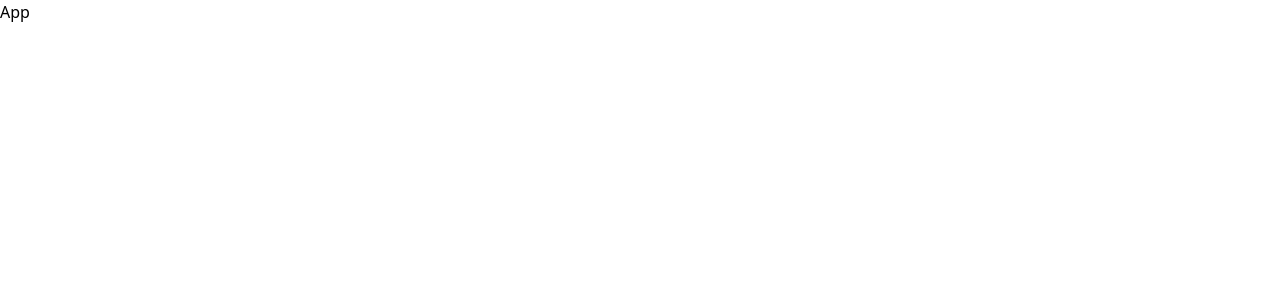
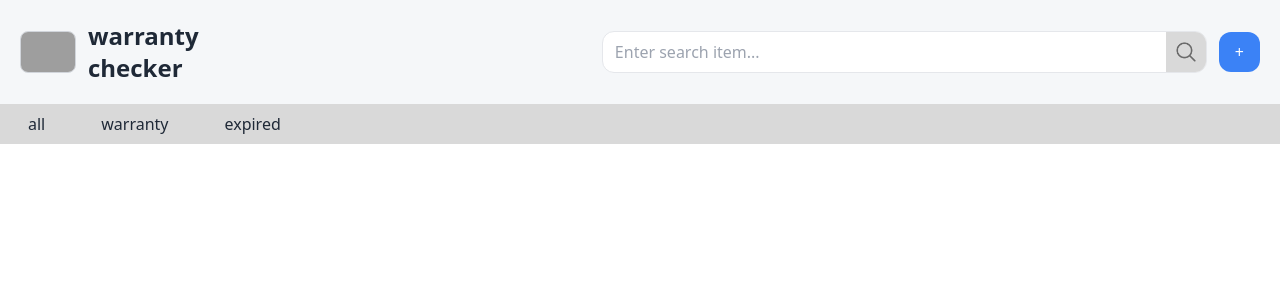
Before and after one commit to Zlatonn/warranty-checker, a React (Vite) app: page / in a window 1280 px wide. Shown: the top 300 px of the page. Built offline with nearby package versions, Linux system fonts and the light colour scheme; grey boxes are pictures that could not be loaded.

Commit message:
feat: create navbar

```diff
--- a/index.html
+++ b/index.html
@@ -3,7 +3,7 @@
   <head>
     <meta charset="UTF-8" />
     <meta name="viewport" content="width=device-width, initial-scale=1.0" />
-    <title>Waranty Expiry Checker</title>
+    <title>Warranty Checker</title>
   </head>
   <body>
     <div id="root"></div>
--- a/src/App.tsx
+++ b/src/App.tsx
@@ -1,5 +1,11 @@
+import NavBar from "./components/navbar/navbar";
+
 function App() {
-  return <div>App</div>;
+  return (
+    <div className="min-h-screen p-0 m-0 flex flex-col items-center">
+      <NavBar />
+    </div>
+  );
 }
 
 export default App;
--- /dev/null
+++ b/src/components/navbar/Navbar.tsx
@@ -0,0 +1,51 @@
+import searchIcon from "../../assets/search_icon.png";
+
+const NavBar = () => {
+  return (
+    <div className="w-full bg-[#f5f7f9] flex flex-col">
+      {/* Header */}
+      <div className="flex flex-col p-5 gap-3 sm:flex-row sm:items-center sm:justify-between">
+        {/* icon & application name*/}
+        <div className="flex items-center gap-3">
+          <div className="w-10 sm:w-12 lg:w-14 ">
+            <img
+              src="https://i.pinimg.com/736x/c0/98/11/c09811f91b1b1dae29e16cc782aaf48a.jpg "
+              className="object-cover rounded-lg border-[1px] border-gray-300"
+            />
+          </div>
+          <div className="flex flex-col text-gray-800 font-bold text-lg sm:text-xl lg:text-2xl">
+            <p>warranty</p>
+            <p>checker</p>
+          </div>
+        </div>
+        {/* search box & create button */}
+        <div className="flex items-center justify-between gap-3">
+          <div className="flex-1 flex-grow-2 flex items-center justify-between bg-white border-[1px] border-gray-200 rounded-xl overflow-hidden">
+            <input
+              type="text"
+              placeholder="Enter search item..."
+              className="flex-1 bg-transparent pl-3 border-none outline-none sm:pr-40 lg:pr-80"
+            />
+            <button className=" w-10 p-2 bg-[#d9d9d9]">
+              <img src={searchIcon} className="object-cover" />
+            </button>
+          </div>
+          <button className="h-10 px-4  inline-flex justify-center items-center bg-blue-500 duration-300 hover:bg-blue-300 text-white rounded-xl">
+            +
+          </button>
+        </div>
+      </div>
+
+      {/* Sub-header */}
+      <div className="w-full bg-[#d9d9d9]">
+        <div className="flex items-center py-1 px-5 gap-5 text-gray-800 sm:gap-10 lg:gap-15">
+          <p className="px-2 py-1 rounded-md duration-300 hover:bg-gray-100 cursor-pointer">all</p>
+          <p className="px-2 py-1 rounded-md hover:bg-gray-100 cursor-pointer">warranty</p>
+          <p className="px-2 py-1 rounded-md hover:bg-gray-100 cursor-pointer">expired</p>
+        </div>
+      </div>
+    </div>
+  );
+};
+
+export default NavBar;
```
Also changed, not shown: src/assets/search_icon.png (added).
